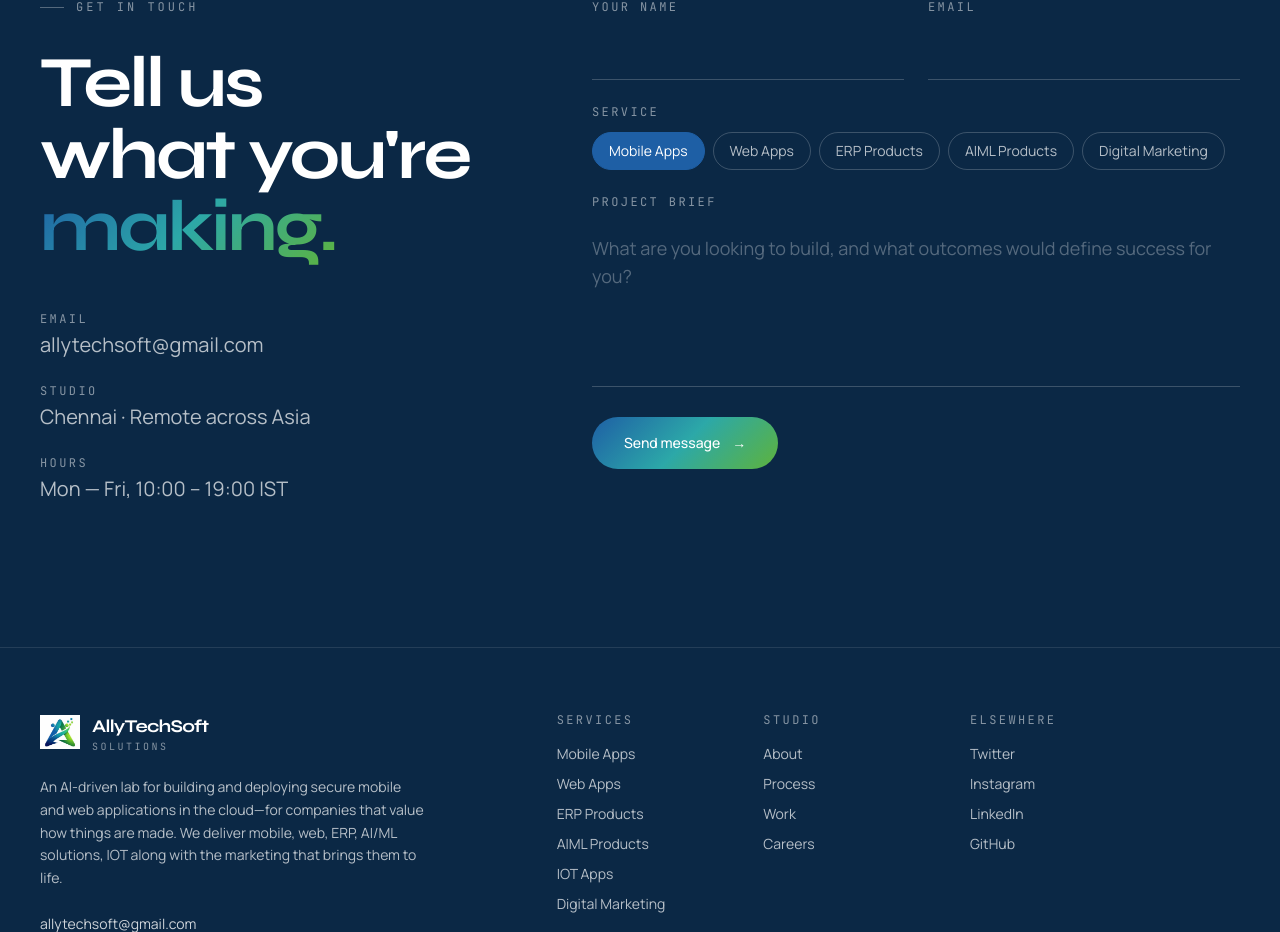
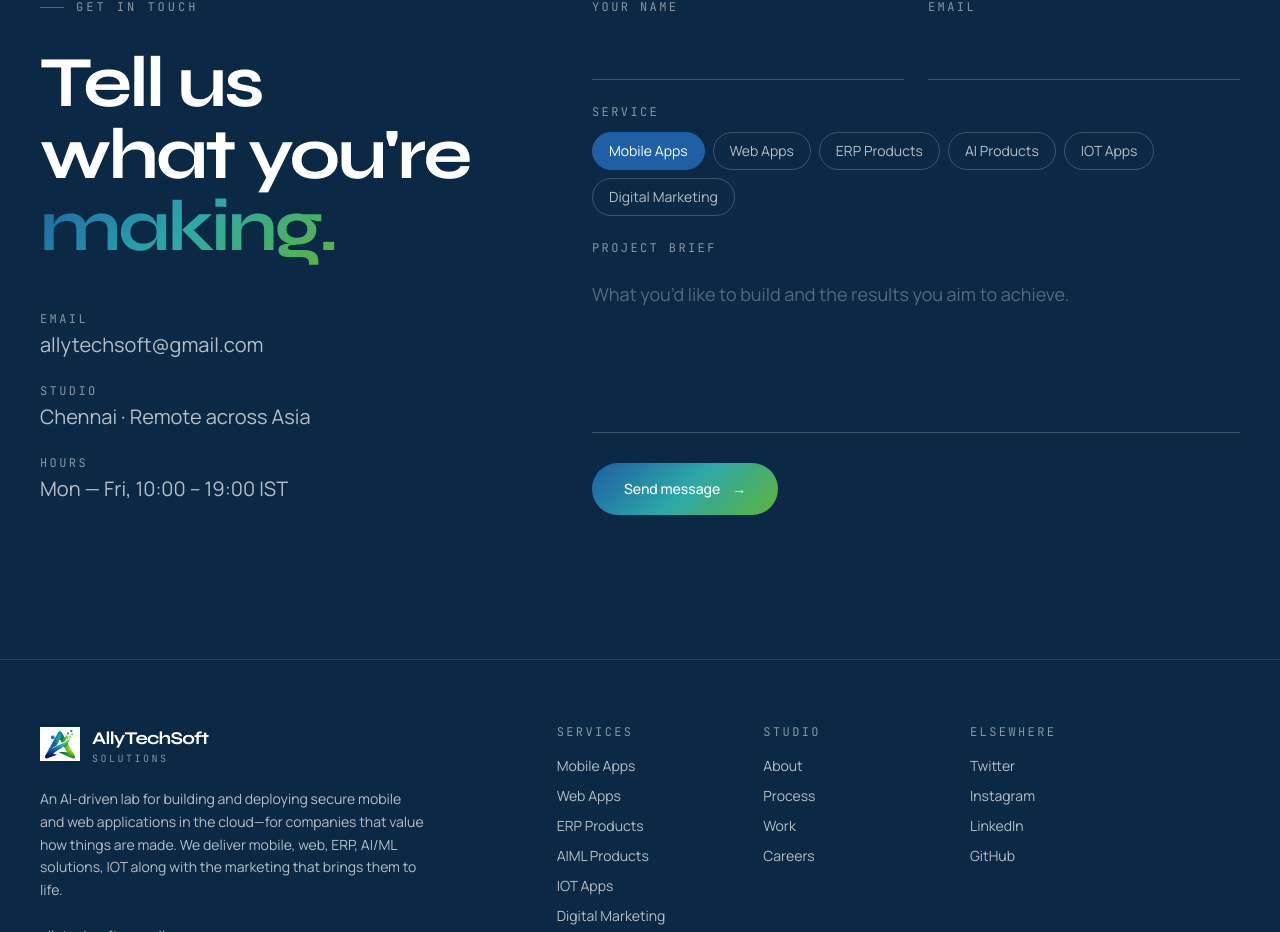
Before and after one commit to jayavelun01/allytechsoft-website, a React (Vite) app: page / in a window 1280 px wide. Shown: the part 6239-7171 px from the top of the page. Built offline with nearby package versions, Linux system fonts and the light colour scheme.

Commit message:
Contact Update

```diff
--- a/src/components/Contact.jsx
+++ b/src/components/Contact.jsx
@@ -24,7 +24,8 @@
     "Mobile Apps",
     "Web Apps",
     "ERP Products",
-    "AIML Products",
+    "AI Products",
+    "IOT Apps",
     "Digital Marketing",
   ];
 
@@ -148,7 +149,7 @@
                     value={form.message}
                     onChange={handleChange}
                     rows={5}
-                    placeholder="What are you looking to build, and what outcomes would define success for you?"
+                    placeholder="What you’d like to build and the results you aim to achieve."
                     className="w-full bg-transparent border-b border-white/20 py-3 text-lg placeholder:text-white/30 focus:outline-none focus:border-brandGreen transition-colors resize-none"
                   />
                 </div>
```
Also changed, not shown: 1 other file (tests, documents, lock files or other folders).
